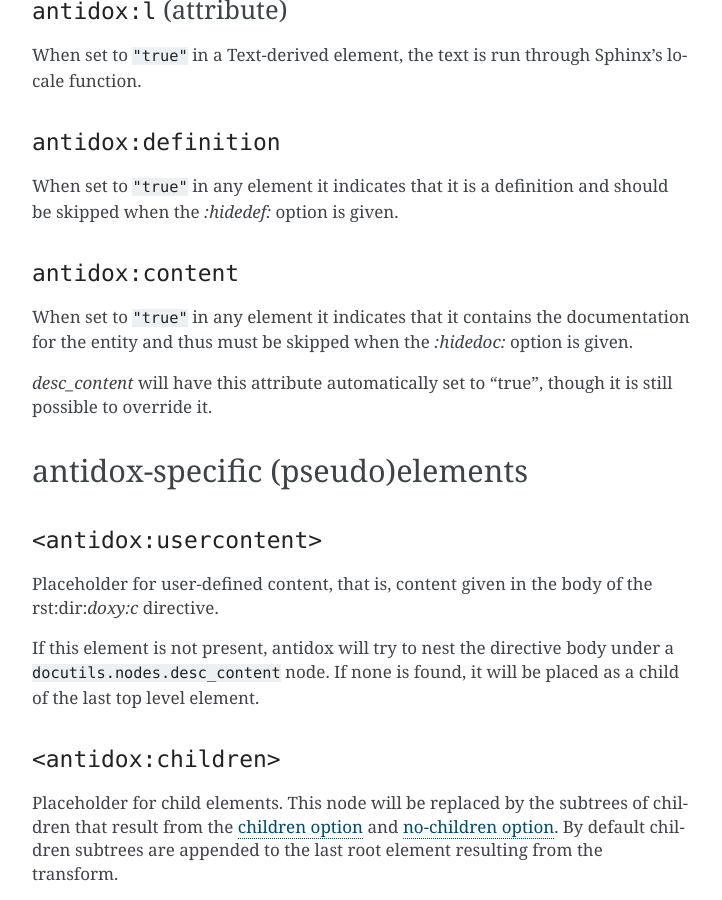
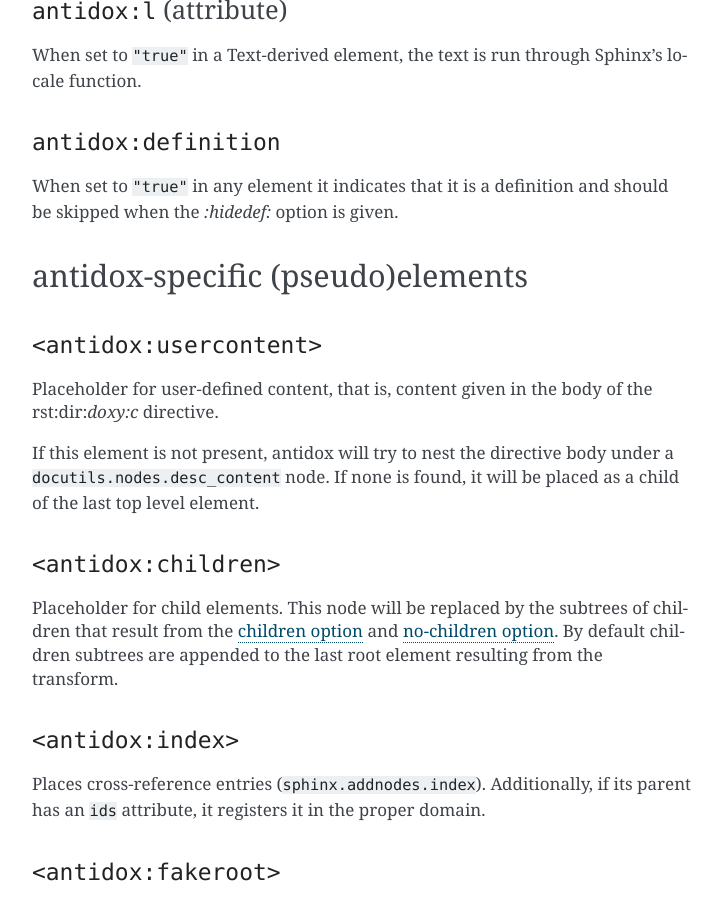
Before and after one commit to jcarrano/antidox, a Sphinx documentation site: the page built from doc/source/templating.rst, in a window 1280 px wide and 900 px high, scrolled down 1702 px. Shown: the whole window, without its empty margins (388-1110 px from the left). Built offline with Sphinx 7.4.7, drawn with Linux system fonts in a browser that asks for light colours.

Commit message:
Remove support for "antidox:content" attribute.
The conditional inclusion now has to be done in the XSL by using
<xsl:if> and $hidedoc.

```diff
--- a/doc/source/templating.rst
+++ b/doc/source/templating.rst
@@ -93,16 +93,6 @@
 
 When set to ``"true"`` in any element it indicates that it is a definition and
 should be skipped when the `:hidedef:` option is given.
-
-``antidox:content``
-~~~~~~~~~~~~~~~~~~~
-
-When set to ``"true"`` in any element it indicates that it contains the
-documentation for the entity and thus must be skipped when the `:hidedoc:`
-option is given.
-
-`desc_content` will have this attribute automatically set to "true", though it
-is still possible to override it.
 
 antidox-specific (pseudo)elements
 ---------------------------------
```
Also changed, not shown: 2 other files.
